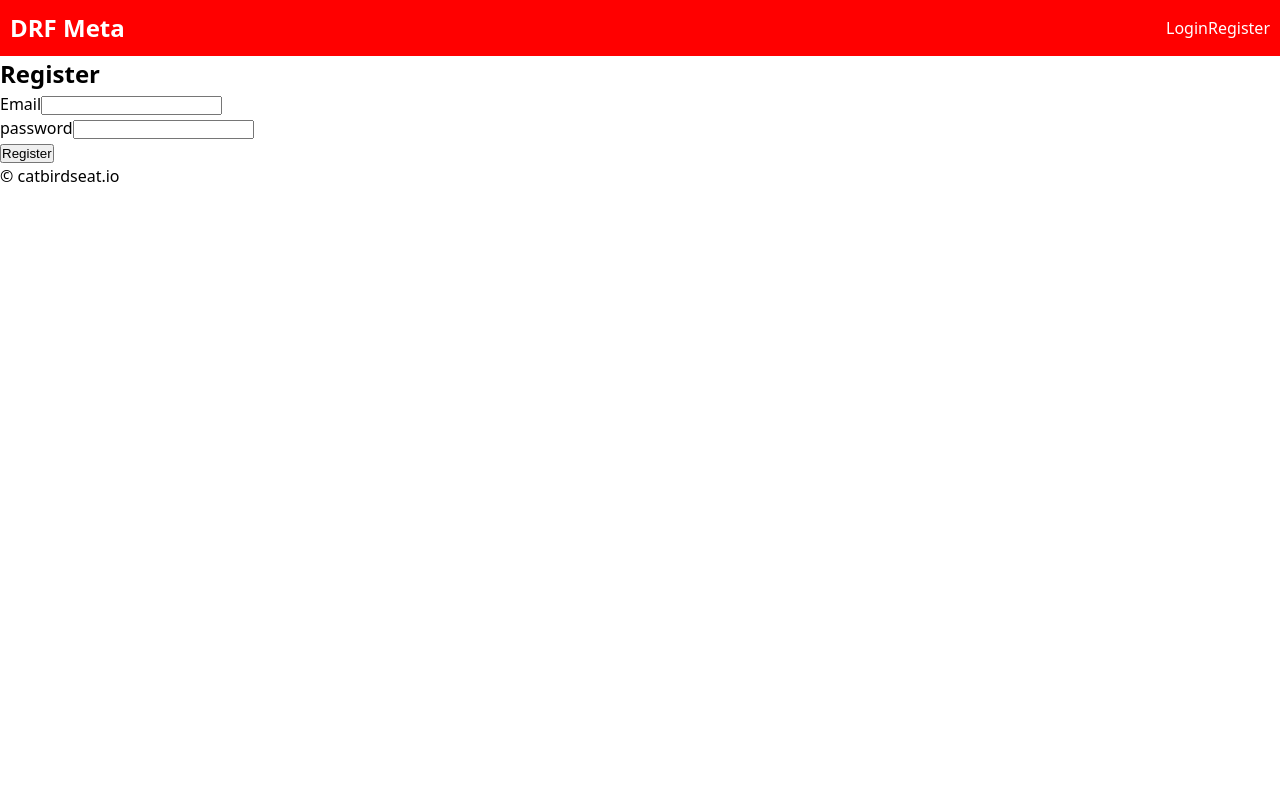
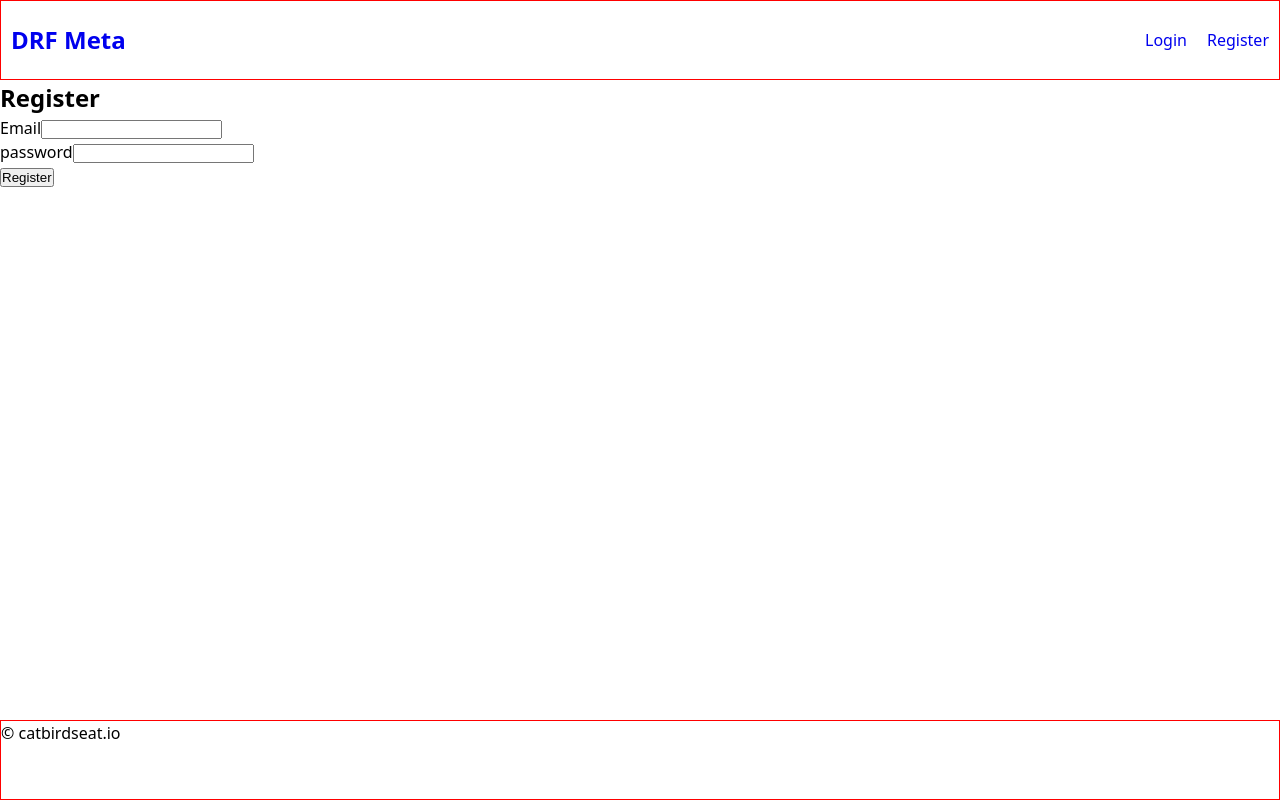
Before and after one commit to catbirdseatio/drf-meta, a React (Vite) app in the folder frontend/: page /register in a window 1280 px wide. Built offline with nearby package versions, Linux system fonts and the light colour scheme.

Commit message:
minimal css styling

```diff
--- a/frontend/src/components/FlashMessage/index.tsx
+++ b/frontend/src/components/FlashMessage/index.tsx
@@ -9,14 +9,14 @@ const FlashMessage = () => {
   const { flashMessage, visible, hideFlash } = useFlash();
   return (
     visible && (
-      <div className={`flex col-span-12  h-[3.75rem] alert-${flashMessage.type} items-center p-4 text-blue-800 rounded-lg bg-blue-50 dark:bg-gray-800 dark:text-blue-400`} role="alert">
+      <div role="alert">
         <Info />
   <span >Info</span>
   <div >{flashMessage.message}</div>
     <button type="button" id="alert-1"  data-dismiss-target="#alert-1" aria-label="Close"
     onClick={hideFlash}
     >
-      <span className="sr-only">Close</span>
+      <span >Close</span>
       <ButtonIcon size={48}/>
   </button>
 </div>
--- /dev/null
+++ b/frontend/src/components/Header/Header.css
@@ -0,0 +1,53 @@
+/* Nav styles */
+nav {
+    display: flex;
+    align-items: center;
+    justify-content: space-between;
+    height: var(--height-header);
+    border: 1px solid red;
+    border-collapse: collapse;
+    padding: 1rem;
+}
+
+nav .hamburger {
+    display: none;
+}
+
+nav .menu {
+    display: flex;
+    flex-direction: row;
+    gap: 2rem;
+}
+
+@media only screen and (max-width: 700px) {
+    nav .hamburger {
+        display: block;
+    }
+
+    nav .menu {
+        display: none;
+    }
+}
+
+.mobile-menu {
+    display: flex;
+    flex-direction: column;
+    background-color: red;
+    font-size: 2rem;
+    gap: 1rem;
+    /* Transition style */
+    transition: all 1s ease;
+    /* Smooth transition for all properties over 0.3 seconds */
+    max-height: 0;
+    /* Initially hide the menu */
+    overflow: hidden;
+    /* Hide any overflow content */
+}
+
+.mobile-menu.open {
+    max-height: 50vh;
+  }
+
+.mobile-menu a {
+    padding: .5rem;
+}
--- a/frontend/src/components/Header/Header.module.css
+++ /dev/null
@@ -1,42 +0,0 @@
-nav {
-    background-color: red;
-    display: flex;
-    padding: 1rem;
-    align-items: center;
-    justify-content: space-between;
-}
-
-/* nav a {
-    font-size: 2rem;
-} */
-
-nav > a {
-    text-decoration: none;
-    font-size: 2rem;
-}
-
-.hamburger {
-    display: none;
-}
-
-.mobileNavLinks a {
-    display: flex;
-    flex-direction: column;
-    background-color: red;
-    font-size: 2rem;
-    padding: 1rem;
-}
-
-@media screen and (max-width: 36rem) {
-    body {
-      background-color: olive;
-    }
-
-    .hamburger {
-        display: block;
-    }
-
-    .navLinks {
-        display: none;
-    }
-  }
--- a/frontend/src/components/Header/index.tsx
+++ b/frontend/src/components/Header/index.tsx
@@ -1,27 +1,28 @@
 import { useState } from "react";
 import { Divide as Hamburger } from "hamburger-react";
 import { Link } from "react-router-dom";
-import NavLinks from "../NavLinks";
+import NavMenu from "../NavMenu";
 
-import styles from "./Header.module.css"
+import "./Header.css"
 
 const Header = () => {
   const [isOpen, setIsOpen] = useState(false);
+
   return (
     <>
-      <nav className={styles.nav}>
+      <nav>
         <h2>
           <Link to="/">DRF Meta</Link>
         </h2>
-        <div className={styles.navLinks}>
-          <NavLinks />
+        <div className="menu">
+          <NavMenu />
         </div>
-        <div className={styles.hamburger}>
+        <div className="hamburger">
           <Hamburger toggled={isOpen} toggle={setIsOpen} size={25} />
         </div>
       </nav>
-      <div className={styles.mobileNavLinks}>
-        {isOpen && <NavLinks />}
+      <div className={`mobile-menu ${isOpen ? 'open' : ''}`}>
+        {isOpen && <NavMenu />}
       </div>
     </>
   );
--- a/frontend/src/components/Input.tsx
+++ b/frontend/src/components/Input.tsx
@@ -2,13 +2,12 @@ import { forwardRef } from "react";
 import { IInputProps } from "../@types/forms";
 import Error from "./Error";
 
-const baseInputClasses = "form-input shadow appearance-none border rounded w-full py-2 px-3 text-gray-700 leading-tight focus:outline-none focus:shadow-outline"
 
 const Input = forwardRef<HTMLInputElement, IInputProps>(
   ({ label, type = "text", fieldName, error, ...props }: IInputProps, ref) => (
     <div >
       <label htmlFor={fieldName} >{label}</label>
-      <input type={type} ref={ref} {...props} className={error ? `${baseInputClasses} border border-red-500` : baseInputClasses}/>
+      <input type={type} ref={ref} {...props} />
       <Error error={error} />
     </div>
   )
--- a/frontend/src/components/Layout/index.tsx
+++ b/frontend/src/components/Layout/index.tsx
@@ -2,10 +2,9 @@ import { Outlet } from "react-router-dom";
 import Header from "../Header";
 import FlashMessage from "../FlashMessage";
 
-import styles from "./Layout.module.css";
 
 const Layout = () => (
-  <div className={styles.layout}>
+  <div>
     <Header />
     <FlashMessage />
     <main>
--- a/frontend/src/components/NavLinks.tsx
+++ /dev/null
@@ -1,25 +0,0 @@
-import { NavLink } from "react-router-dom";
-import { useAuth } from "../contexts/AuthContext";
-
-
-const NavLinks = () => {
-  const { user, logout } = useAuth();
-
-  return (
-    <div>
-      {user ? (
-        <>
-          <p>{user.email}</p>
-          <a onClick={() => logout()}>Logout</a>
-        </>
-      ) : (
-        <>
-          <NavLink to="/login">Login</NavLink>
-          <NavLink to="/register">Register</NavLink>
-        </>
-      )}
-    </div>
-  );
-};
-
-export default NavLinks;
--- /dev/null
+++ b/frontend/src/components/NavMenu.tsx
@@ -0,0 +1,24 @@
+import { NavLink } from "react-router-dom"
+import { useAuth } from "../contexts/AuthContext"
+
+const NavMenu = () => {
+    const {user, logout} = useAuth()
+
+  return (
+    <>
+          {user ? (
+            <>
+              <p>{user.email}</p>
+              <a onClick={() => logout()}>Logout</a>
+            </>
+          ) : (
+            <>
+              <NavLink to="/login">Login</NavLink>
+              <NavLink to="/register">Register</NavLink>
+            </>
+          )}
+        </>
+  )
+}
+
+export default NavMenu
--- a/frontend/src/components/TextArea.tsx
+++ b/frontend/src/components/TextArea.tsx
@@ -1,16 +1,13 @@
 import { forwardRef } from "react";
 import { ITextAreaProps } from "../@types/forms";
 import Error from "./Error";
-
-
-const baseInputClasses = "textarea shadow appearance-none border rounded w-full py-2 px-3 text-gray-700 leading-tight focus:outline-none focus:shadow-outline"
 
 
 const TextArea = forwardRef<HTMLTextAreaElement, ITextAreaProps>(
   ({ label, fieldName, error, rows = 4, ...props }: ITextAreaProps, ref) => (
     <div >
       <label htmlFor={fieldName} >{label}</label>
-      <textarea ref={ref} rows={rows} {...props} className={error ? `${baseInputClasses} border border-red-500` : baseInputClasses}/>
+      <textarea ref={ref} rows={rows} {...props} />
       <Error error={error} />
     </div>
   )
--- a/frontend/src/index.css
+++ b/frontend/src/index.css
@@ -1,3 +1,8 @@
+:root {
+  --height-header: 8rem;
+  --height-footer: 8rem;
+}
+
 * {
   box-sizing: border-box;
   margin: 0;
@@ -21,19 +26,24 @@ html {
   font-size: 1.6rem;
 }
 
-  a {
-    color: #fff;
-  }
-
-  a:link {
-    text-decoration: none;
-  }
-  a:visited {
-    text-decoration: none;
-  }
-  a:hover {
-    text-decoration: none;
-  }
+a:link,
+a:visited,
+a:hover,
 a:active {
   text-decoration: none;
 }
+
+
+/* Footer Styles */
+footer {
+  display: flex;
+  height: var(--height-footer);
+  border: 1px solid red;
+}
+
+/* Main Styles */
+main {
+  display: flex;
+  flex-direction: row;
+  min-height: calc(100vh - var(--height-footer) - var(--height-header));
+}
```
Also changed, not shown: frontend/src/components/UserForm.tsx (+5 -5 lines). Lines whose indentation alone changed are shown as unchanged.
